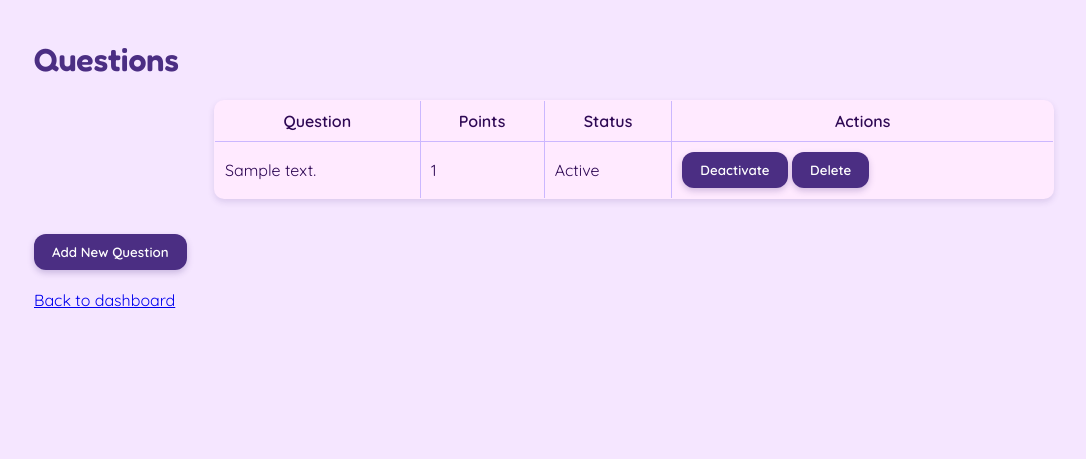
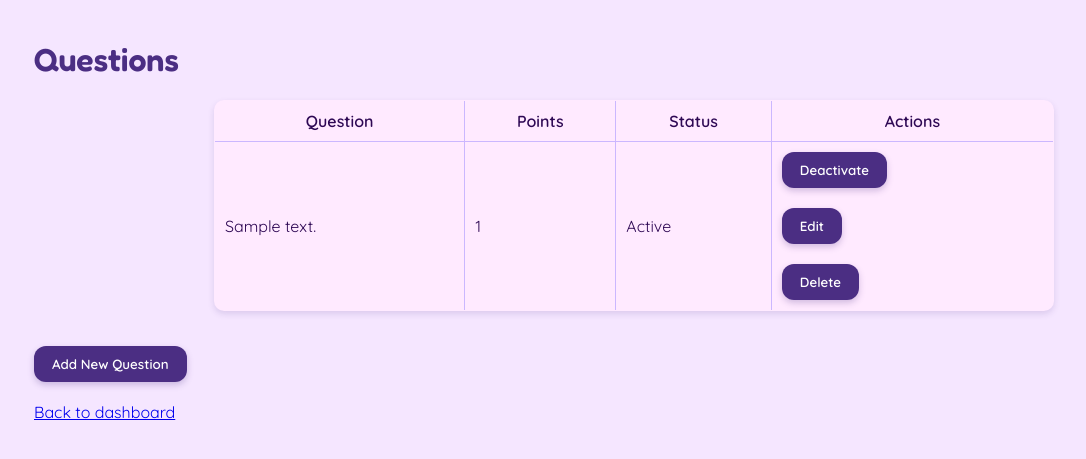
Before and after one commit to PeriBomb/CSE-108-Final-Project, a Flask app: template templates/teacher_questions.html in a window 1280 px wide. Shown: the top 459 px of the page, without its empty margins (6-1092 px from the left). Run offline with Flask 3, Linux system fonts and the light colour scheme; the template is opened without the code that fills it: values that come from a table or form of the project are taken from there, others are empty; tables that the repository leaves empty hold one stand-in row (values such as "Sample post").

Commit message:
added manage class button, edit question button, and breaks for spacing between the manage questions buttons #7 #19

```diff
--- a/templates/teacher_dashboard.html
+++ b/templates/teacher_dashboard.html
@@ -23,6 +23,7 @@
         <p><strong>Class Code: </strong> {{ item.join_code }}</p>
         <p><strong>Students: </strong> {{ item.students|length }}</p>
         <a href="/teacher/questions"><button>View Questions</button></a>
+        <a href="/teacher/class"><button>Manage Class</button></a>
     </section>
     {% endfor %}
 
--- a/templates/teacher_questions.html
+++ b/templates/teacher_questions.html
@@ -32,7 +32,10 @@
                     <form method="POST" action="/teacher/question/{{ q.id }}/toggle" style="display:inline">
                         <button type="submit">{{ "Deactivate" if q.is_active else "Activate" }}</button>
                     </form>
-                    <form method="POST" action="/teacher/question/{{ q.id }}/delete" style="display:inline">
+                    <br></br>
+                     <a href="/teacher/question/{{ q.id }}/edit"><button>Edit</button></a>
+                    <br></br>
+                        <form method="POST" action="/teacher/question/{{ q.id }}/delete" style="display:inline">
                         <button type="submit" onclick="return confirm('Are you sure?')">Delete</button>
                     </form>
                 </td>
```
